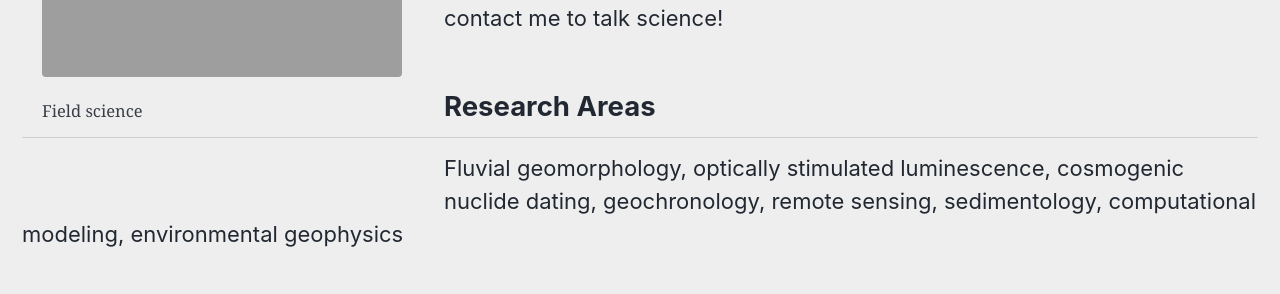
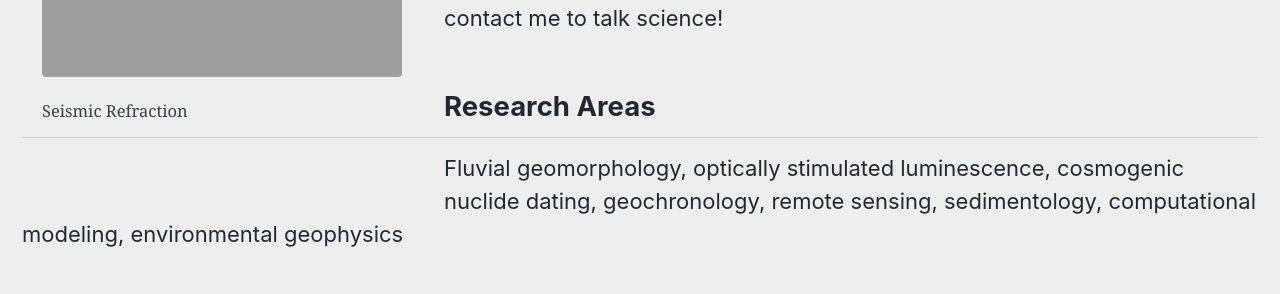
Before and after one commit to spenprase/spenprase.github.io, a Jekyll site: the page built from research.md, in a window 1280 px wide. Shown: the part 1322-1616 px from the top of the page. Built offline with Jekyll 4.4.1, drawn with Linux system fonts in a browser that asks for light colours; cached includes are drawn as plain includes; nearby versions of some CDN libraries.

Commit message:
minor tweaks

```diff
--- a/research.md
+++ b/research.md
@@ -34,7 +34,7 @@ In my research I am (1) comparing catchment averaged erosion and aggradation in
 
 <figure style="width: 400px; padding: 20px" class="align-left">
   <img src="{{ site.url }}{{ site.baseurl }}/assets/images/banners/IMG_0211.JPG" alt="">
-  <figcaption>Field science</figcaption>
+  <figcaption>Seismic Refraction</figcaption>
 </figure>
 
 I address research questions through a number of approaches, including optically stimulated luminescence and 10Be cosmogenic nuclide dating, DEM analysis of watershed-scale morphology and channel networks, detailed sediment description, and passive/active source seismic methods.
```
Also changed, not shown: teaching.md (+1 -1 lines).
